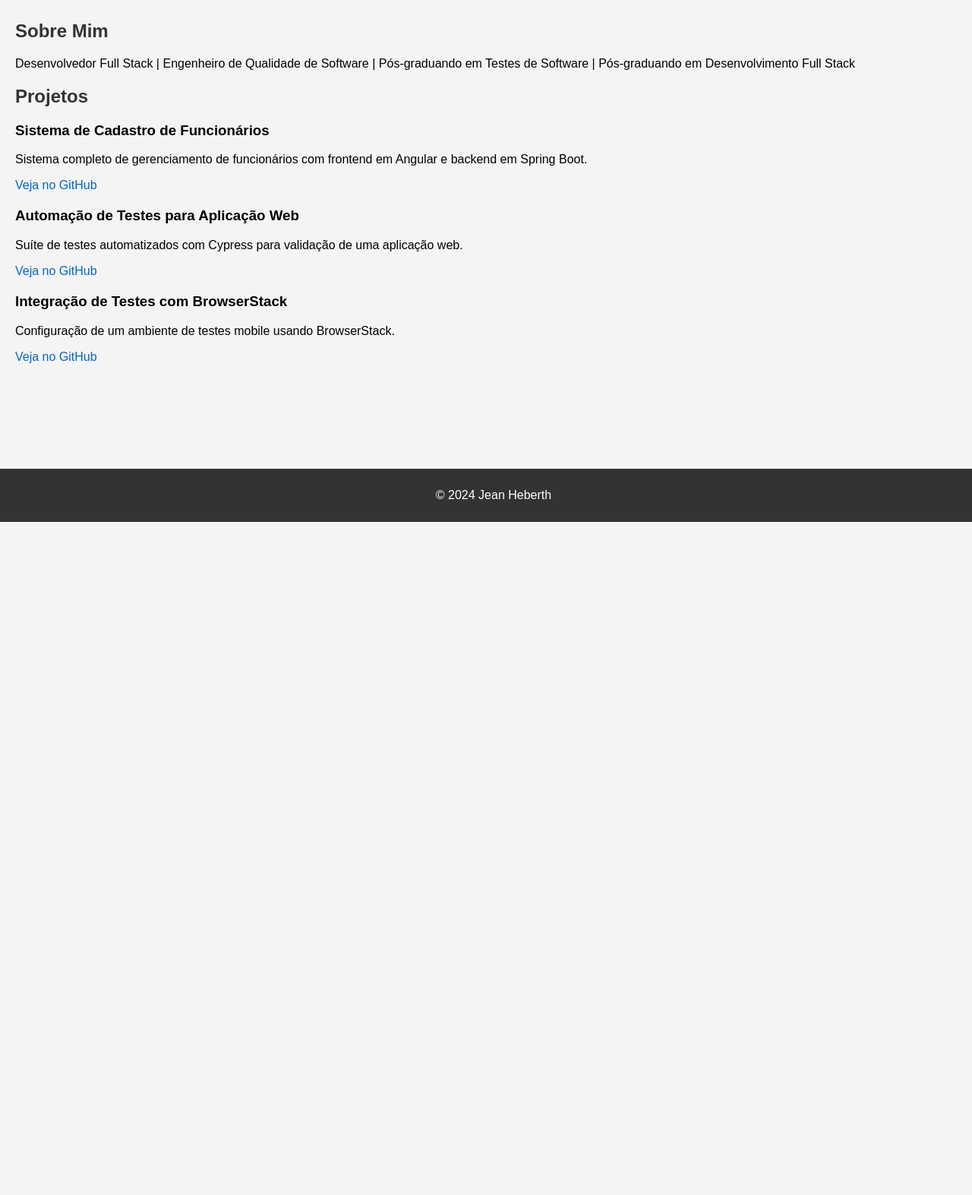
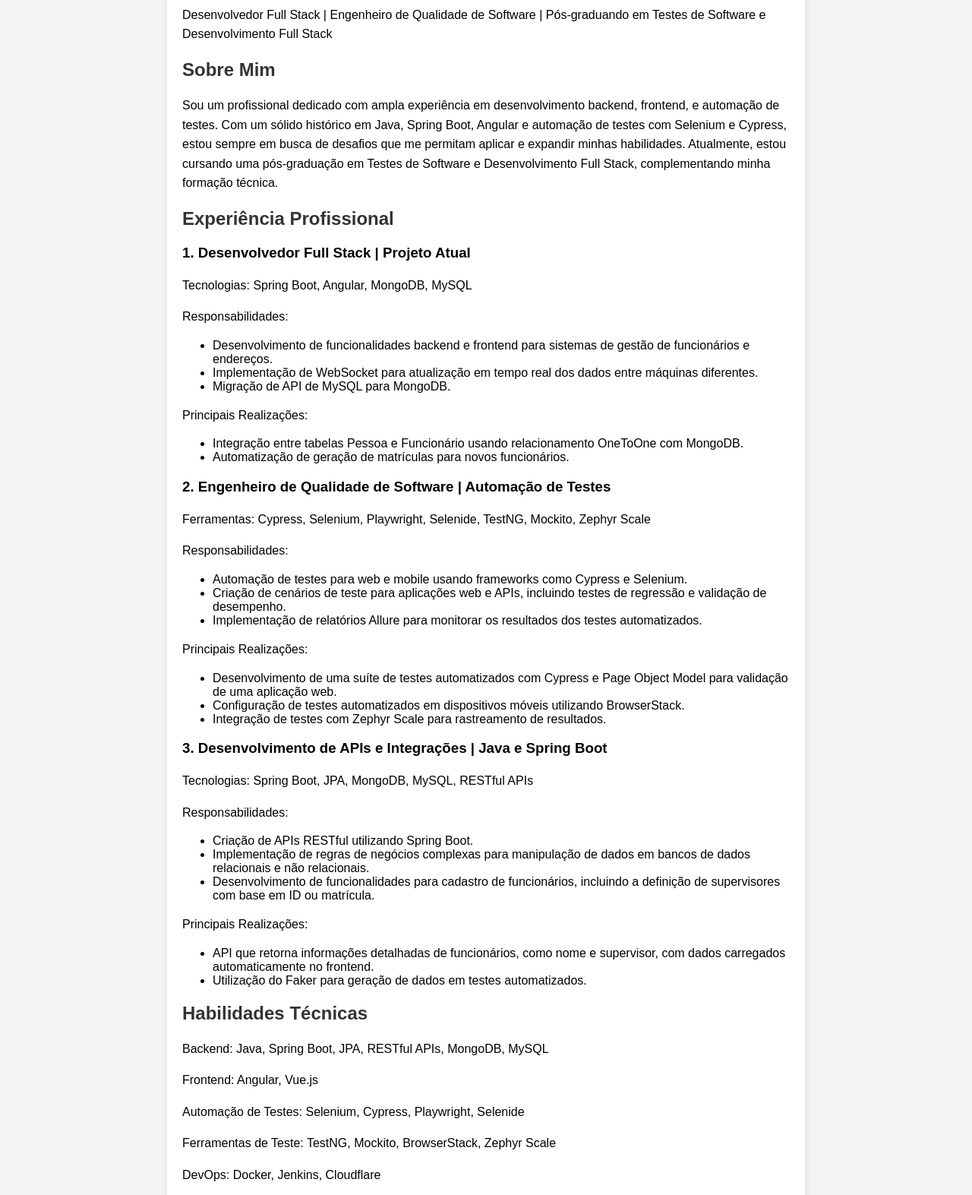
Before and after one commit to JeanHeberth/JeanHeberth.github.io, a plain HTML site: page index.html in a window 1280 px wide. Shown: the part 113-1686 px from the top of the page at 76% size. Before the commit the page ends 800 px from the top, so only its background shows below. Drawn offline with Linux system fonts and the light colour scheme.

Commit message:
Alterando arquivo

```diff
--- a/index.html
+++ b/index.html
@@ -1,83 +1,154 @@
 <!DOCTYPE html>
-<html lang="pt-br">
+<html lang="pt-BR">
 <head>
     <meta charset="UTF-8">
     <meta name="viewport" content="width=device-width, initial-scale=1.0">
-    <title>Portfólio de Jean Heberth</title>
+    <title>Jean Heberth - Portfolio</title>
+    <link rel="stylesheet" href="styles.css">
     <style>
         body {
             font-family: Arial, sans-serif;
             margin: 0;
-            padding: 0;
+            padding: 20px;
             background-color: #f4f4f4;
         }
-        header {
-            background-color: #333;
-            color: white;
-            padding: 10px;
-            text-align: center;
-        }
-        section {
-            padding: 20px;
+        h1, h2 {
+            color: #333;
         }
         h2 {
-            color: #333;
+            margin-top: 20px;
+        }
+        p {
+            line-height: 1.6;
+        }
+        .container {
+            max-width: 800px;
+            margin: auto;
+            background: #fff;
+            padding: 20px;
+            border-radius: 5px;
+            box-shadow: 0 0 10px rgba(0,0,0,0.1);
         }
         .project {
-            margin: 20px 0;
+            margin-bottom: 20px;
+            padding: 10px;
+            background: #f9f9f9;
+            border-left: 4px solid #007BFF;
         }
-        .project a {
-            color: #0066cc;
-            text-decoration: none;
-        }
-        .project a:hover {
-            text-decoration: underline;
-        }
-        footer {
-            text-align: center;
-            padding: 10px;
-            background-color: #333;
-            color: white;
-            position: absolute;
-            width: 100%;
-            bottom: 0;
+        .contact-info {
+            margin-top: 30px;
+            font-weight: bold;
         }
     </style>
 </head>
 <body>
-    <header>
-        <h1>Portfólio de Jean Heberth</h1>
-    </header>
+<div class="container">
+    <h1>Jean Heberth - Portfolio</h1>
+    <p>Desenvolvedor Full Stack | Engenheiro de Qualidade de Software | Pós-graduando em Testes de Software e Desenvolvimento Full Stack</p>
 
-    <section>
-        <h2>Sobre Mim</h2>
+    <h2>Sobre Mim</h2>
+    <p>
+        Sou um profissional dedicado com ampla experiência em desenvolvimento backend, frontend, e automação de testes.
+        Com um sólido histórico em Java, Spring Boot, Angular e automação de testes com Selenium e Cypress, estou sempre em busca de desafios que me permitam aplicar e expandir minhas habilidades.
+        Atualmente, estou cursando uma pós-graduação em Testes de Software e Desenvolvimento Full Stack, complementando minha formação técnica.
+    </p>
 
-        <p> Desenvolvedor Full Stack | Engenheiro de Qualidade de Software | Pós-graduando em Testes de Software | Pós-graduando em Desenvolvimento Full Stack</p>
+    <h2>Experiência Profissional</h2>
+    <div class="experience">
+        <h3>1. Desenvolvedor Full Stack | Projeto Atual</h3>
+        <p>Tecnologias: Spring Boot, Angular, MongoDB, MySQL</p>
+        <p>Responsabilidades:</p>
+        <ul>
+            <li>Desenvolvimento de funcionalidades backend e frontend para sistemas de gestão de funcionários e endereços.</li>
+            <li>Implementação de WebSocket para atualização em tempo real dos dados entre máquinas diferentes.</li>
+            <li>Migração de API de MySQL para MongoDB.</li>
+        </ul>
+        <p>Principais Realizações:</p>
+        <ul>
+            <li>Integração entre tabelas Pessoa e Funcionário usando relacionamento OneToOne com MongoDB.</li>
+            <li>Automatização de geração de matrículas para novos funcionários.</li>
+        </ul>
 
+        <h3>2. Engenheiro de Qualidade de Software | Automação de Testes</h3>
+        <p>Ferramentas: Cypress, Selenium, Playwright, Selenide, TestNG, Mockito, Zephyr Scale</p>
+        <p>Responsabilidades:</p>
+        <ul>
+            <li>Automação de testes para web e mobile usando frameworks como Cypress e Selenium.</li>
+            <li>Criação de cenários de teste para aplicações web e APIs, incluindo testes de regressão e validação de desempenho.</li>
+            <li>Implementação de relatórios Allure para monitorar os resultados dos testes automatizados.</li>
+        </ul>
+        <p>Principais Realizações:</p>
+        <ul>
+            <li>Desenvolvimento de uma suíte de testes automatizados com Cypress e Page Object Model para validação de uma aplicação web.</li>
+            <li>Configuração de testes automatizados em dispositivos móveis utilizando BrowserStack.</li>
+            <li>Integração de testes com Zephyr Scale para rastreamento de resultados.</li>
+        </ul>
 
-        <h2>Projetos</h2>
+        <h3>3. Desenvolvimento de APIs e Integrações | Java e Spring Boot</h3>
+        <p>Tecnologias: Spring Boot, JPA, MongoDB, MySQL, RESTful APIs</p>
+        <p>Responsabilidades:</p>
+        <ul>
+            <li>Criação de APIs RESTful utilizando Spring Boot.</li>
+            <li>Implementação de regras de negócios complexas para manipulação de dados em bancos de dados relacionais e não relacionais.</li>
+            <li>Desenvolvimento de funcionalidades para cadastro de funcionários, incluindo a definição de supervisores com base em ID ou matrícula.</li>
+        </ul>
+        <p>Principais Realizações:</p>
+        <ul>
+            <li>API que retorna informações detalhadas de funcionários, como nome e supervisor, com dados carregados automaticamente no frontend.</li>
+            <li>Utilização do Faker para geração de dados em testes automatizados.</li>
+        </ul>
+    </div>
 
-        <div class="project">
-            <h3>Sistema de Cadastro de Funcionários</h3>
-            <p>Sistema completo de gerenciamento de funcionários com frontend em Angular e backend em Spring Boot.</p>
-            <a href="https://github.com/seu-usuario/seu-repositorio" target="_blank">Veja no GitHub</a>
-        </div>
+    <h2>Habilidades Técnicas</h2>
+    <p>Backend: Java, Spring Boot, JPA, RESTful APIs, MongoDB, MySQL</p>
+    <p>Frontend: Angular, Vue.js</p>
+    <p>Automação de Testes: Selenium, Cypress, Playwright, Selenide</p>
+    <p>Ferramentas de Teste: TestNG, Mockito, BrowserStack, Zephyr Scale</p>
+    <p>DevOps: Docker, Jenkins, Cloudflare</p>
+    <p>Relatórios de Teste: Allure, SonarQube</p>
 
-        <div class="project">
-            <h3>Automação de Testes para Aplicação Web</h3>
-            <p>Suíte de testes automatizados com Cypress para validação de uma aplicação web.</p>
-            <a href="https://github.com/seu-usuario/seu-repositorio" target="_blank">Veja no GitHub</a>
-        </div>
+    <h2>Projetos</h2>
+    <div class="project">
+        <h3>1. Sistema de Cadastro de Funcionários</h3>
+        <p>Descrição: Sistema completo de gerenciamento de funcionários, com funcionalidades de cadastro, atribuição de supervisores e visualização de informações.</p>
+        <p>Tecnologias: Spring Boot, Angular, MongoDB</p>
+        <p>Destaques:</p>
+        <ul>
+            <li>Integração backend/frontend para carregamento automático de dados do funcionário com base na matrícula.</li>
+            <li>WebSocket para atualização em tempo real de dados entre diferentes usuários.</li>
+        </ul>
+    </div>
+    <div class="project">
+        <h3>2. Automação de Testes para Aplicação Web</h3>
+        <p>Descrição: Criação de uma suíte de testes automatizados para uma aplicação web, cobrindo cenários de login, cadastro e fluxo de navegação.</p>
+        <p>Ferramentas: Cypress, Selenium</p>
+        <p>Destaques:</p>
+        <ul>
+            <li>Uso de Page Object Model para organizar os testes.</li>
+            <li>Integração com Allure para geração de relatórios detalhados.</li>
+        </ul>
+    </div>
+    <div class="project">
+        <h3>3. Integração de Testes Automatizados com BrowserStack</h3>
+        <p>Descrição: Configuração de um ambiente de testes em dispositivos móveis usando BrowserStack.</p>
+        <p>Destaques:</p>
+        <ul>
+            <li>Testes em múltiplos dispositivos e navegadores.</li>
+            <li>Integração com Jenkins para execução contínua.</li>
+        </ul>
+    </div>
 
-        <div class="project">
-            <h3>Integração de Testes com BrowserStack</h3>
-            <p>Configuração de um ambiente de testes mobile usando BrowserStack.</p>
-            <a href="https://github.com/seu-usuario/seu-repositorio" target="_blank">Veja no GitHub</a>
-        </div>
-    </section>
+    <h2>Certificações e Educação</h2>
+    <p>Pós-graduação em Testes de Software e Desenvolvimento Full Stack (em andamento)</p>
+    <p>Cursos em Java, Spring Boot e QA</p>
+    <p>Preparação para a Certificação CTFL</p>
 
-    <footer>
-        <p>© 2024 Jean Heberth</p>
-    </footer>
+    <h2>Contato</h2>
+    <p class="contact-info">
+        LinkedIn: <a href="https://linkedin.com/in/jeanheberth" target="_blank">linkedin.com/in/jeanheberth</a><br>
+        GitHub: <a href="https://github.com/jeanheberth" target="_blank">github.com/jeanheberth</a><br>
+        E-mail: <a href="mailto:jean.heberth@exemplo.com">jean.heberth@exemplo.com</a>
+    </p>
+</div>
 </body>
 </html>
```
